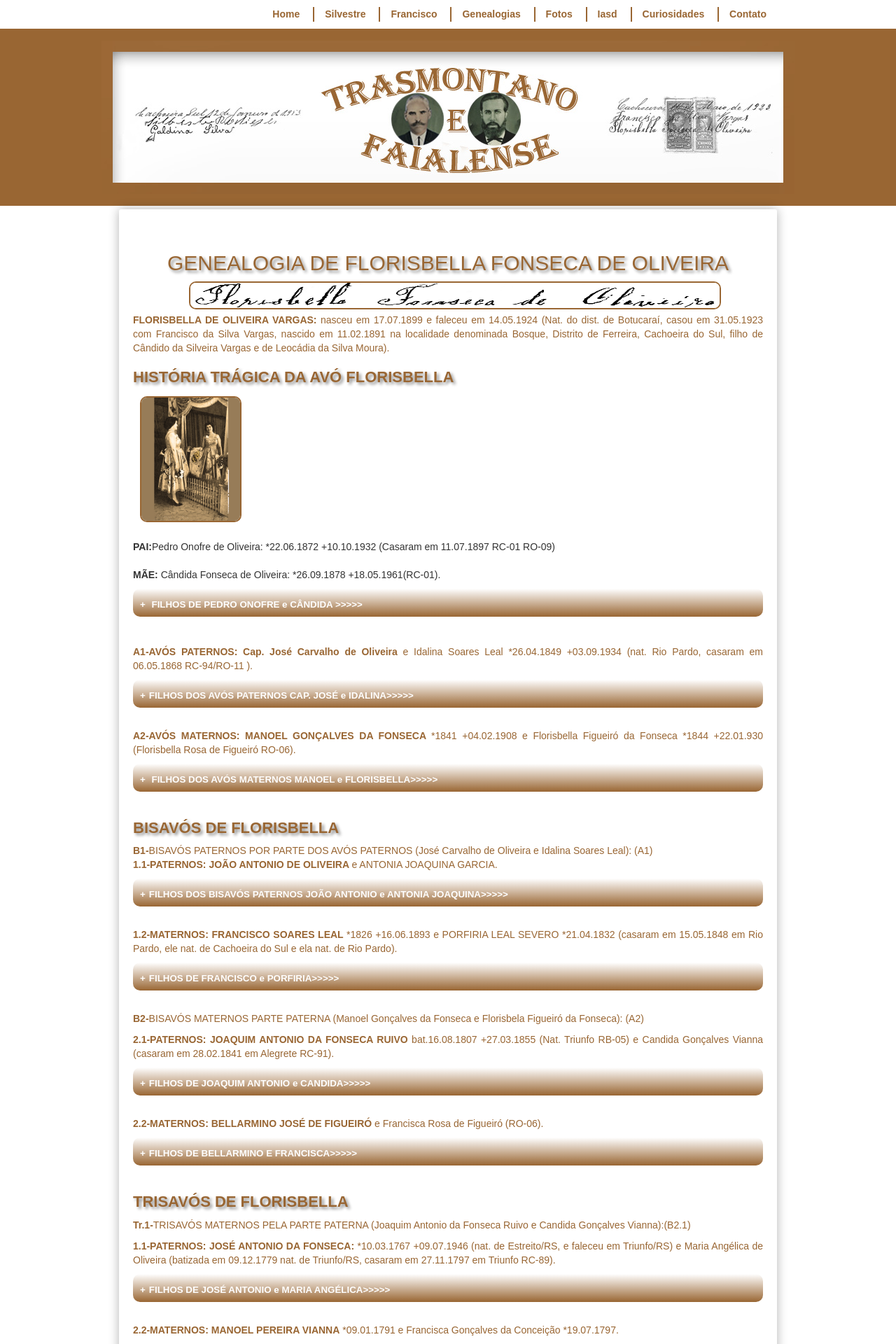
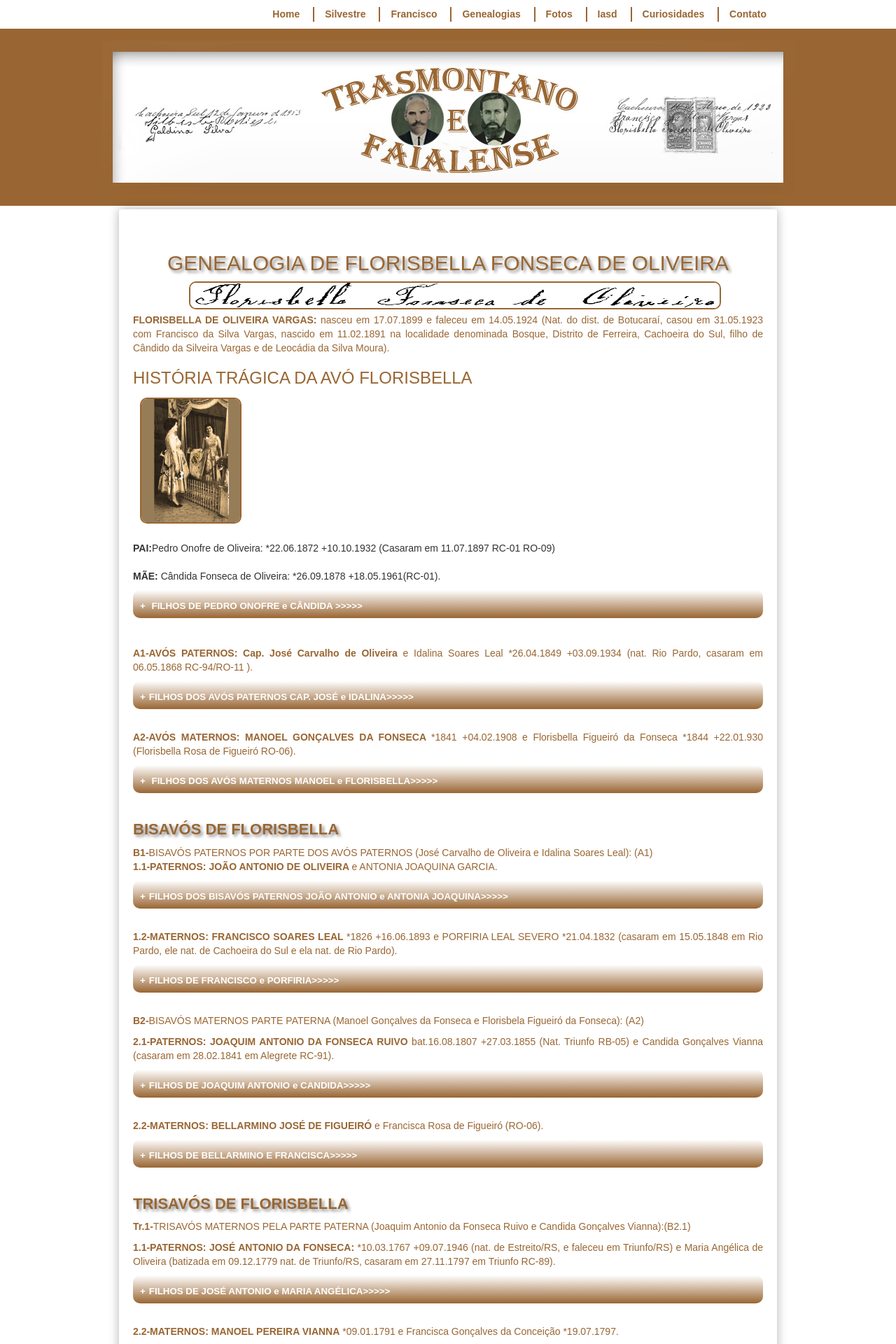
Before and after one commit to claudiovargas1955/claudiovargas1955.github.io, a Jekyll site: the page built from _pages/arvore-genealogica-de-costados-de-florisbella.html, in a window 1280 px wide. Shown: the top 1920 px of the page at 70% size. Built offline with Jekyll 4.4.1, drawn with Linux system fonts in a browser that asks for light colours; some web fonts are replaced.

Commit message:
Update arvore-genealogica-de-costados-de-florisbella.html

```diff
--- a/_pages/arvore-genealogica-de-costados-de-florisbella.html
+++ b/_pages/arvore-genealogica-de-costados-de-florisbella.html
@@ -56,7 +56,7 @@ title:  "ÁRVORE GENEALÓGICA DE COSTADOS DE FLORISBELLA"
         border-radius:10px;
         }
 
- h3{text-shadow: 3px 3px 4px #888;
+ h5{text-shadow: 3px 3px 4px #888;
      font-size: 22px;
      font-weight:bold;
        }
@@ -76,7 +76,7 @@ Cândido da Silveira Vargas e de Leocádia da Silva Moura). <br>
 <b>MÃE: </b> Cândida Fonseca de Oliveira: *26.09.1878 +18.05.1961(RC-01).
 <details><summary> <b>FILHOS DE PEDRO ONOFRE e CÂNDIDA  >>>>></summary> </b><br/>
 
-<p> <b>(1) Antenor Fonseca de Oliveira:</b> *26.08.1900 (casou em 27.06.1925 com Seranilda da Costa Mazuim *11.07.1906 ou 1912
+<p><b>(1) Antenor Fonseca de Oliveira:</b> *26.08.1900 (casou em 27.06.1925 com Seranilda da Costa Mazuim *11.07.1906 ou 1912
 ou 24.06.1908 - filha de José Custódio Mazuim +21.05.1946 e Adelina Costa Mazuim.<b> FILHOS:</b> <br/>
 <b>(1.1)Geni Mazuim de Oliveira:</b> *20.10.1929 +01.08.2005 (casou em 29.10.1949 com Darci Machado *10.03.1930 +08.12.1979, filho de Caetano
 Machado *1900 e Rosa Moreira Machado *1897, avós paternos: José Pedro Machado e Rita Pereira Machado, avós maternos: José Moreira e
```
